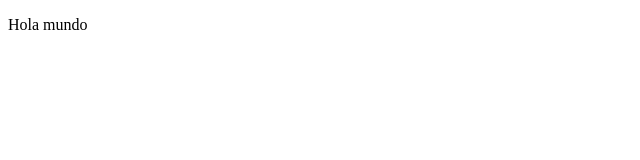
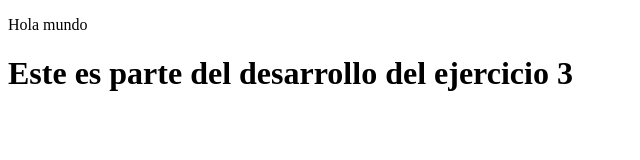
Before and after one commit to EOquendoArias/aspirantes-mir-ejercicioi-3, a plain HTML site: page index.html in a window 1280 px wide. Shown: the whole page, without its empty margins (0-640 px from the left). Drawn offline with Linux system fonts and the light colour scheme.

Commit message:
cambios en la rama develop

```diff
--- a/index.html
+++ b/index.html
@@ -8,6 +8,6 @@
     <p>Hola mundo</p>
 </head>
 <body>
-
+    <h1>Este es parte del desarrollo del ejercicio 3</h1>
 </body>
 </html>
```
